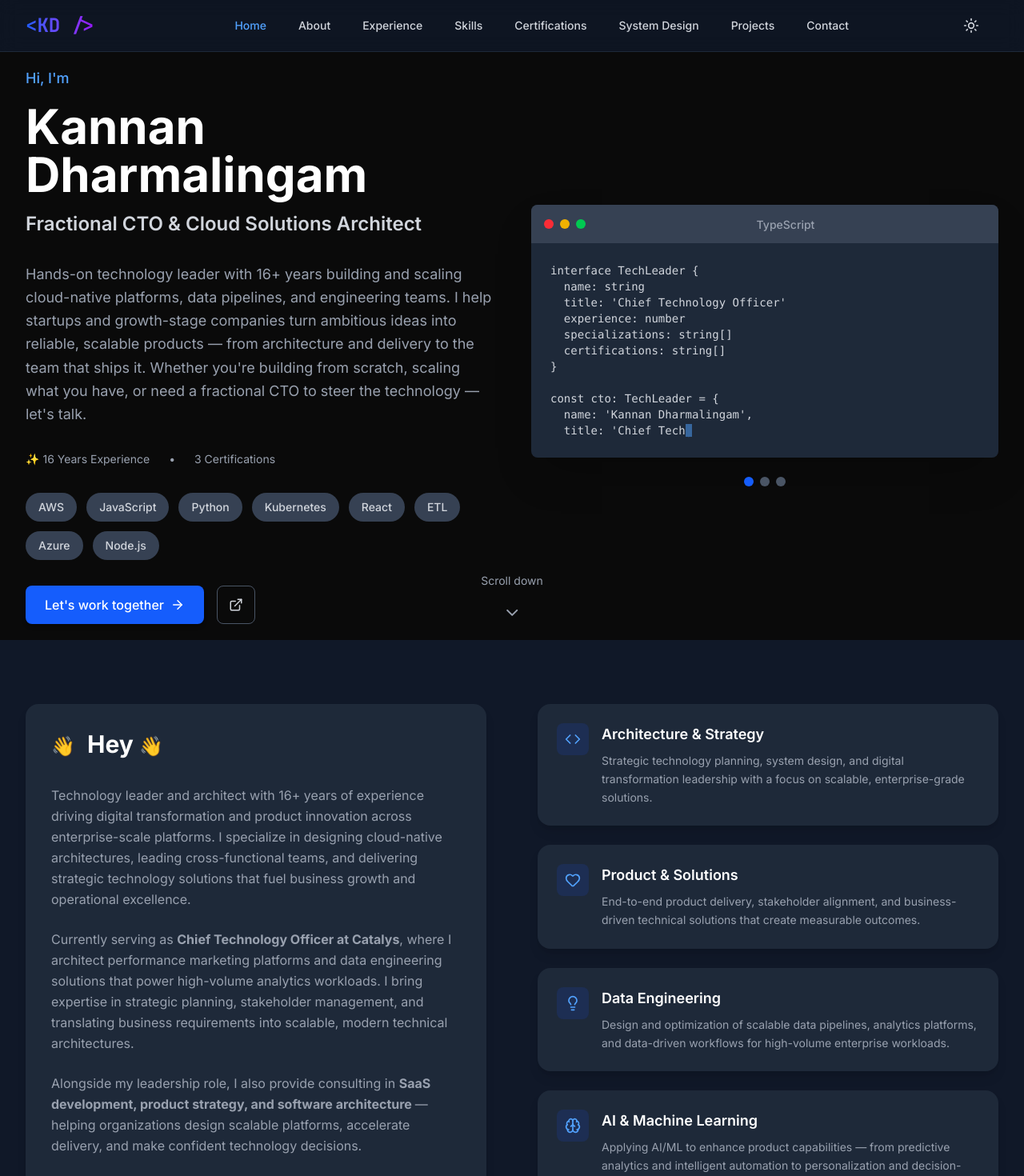
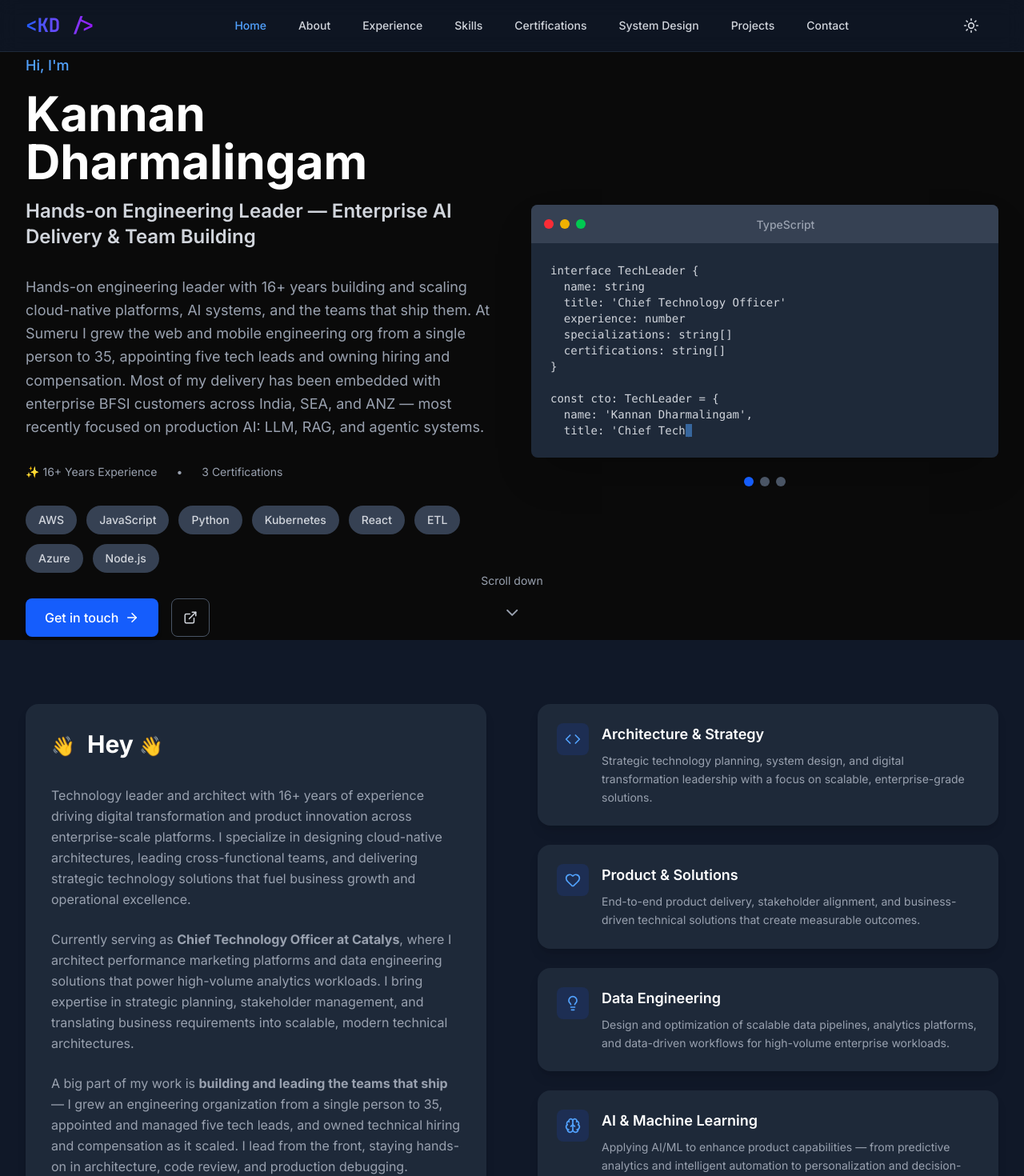
Before and after one commit to kannajune/kannajune.github.io, a Next.js app in the folder portfolio/: page / in a window 1280 px wide. Shown: the top 1470 px of the page at 80% size. Built offline with nearby package versions, Linux system fonts and the light colour scheme.

Commit message:
Content update

```diff
--- a/portfolio/src/app/layout.tsx
+++ b/portfolio/src/app/layout.tsx
@@ -16,20 +16,18 @@ const jetbrainsMono = JetBrains_Mono({
 
 export const metadata: Metadata = {
   metadataBase: new URL("https://kannajune.github.io"),
-  title: "Kannan Dharmalingam — Fractional CTO, Cloud & AI Solutions Architect",
+  title: "Kannan Dharmalingam — Hands-on Engineering Leader, Enterprise AI Delivery & Team Building",
   description:
-    "Fractional CTO and Cloud Solutions Architect with 16+ years building scalable platforms, agentic AI systems, IoT, and data engineering. Available for fractional CTO, technology consulting, and software architecture advisory.",
+    "Hands-on engineering leader with 16+ years building and scaling cloud-native platforms, agentic AI systems, and the teams that ship them. Enterprise AI delivery, team building, and software architecture.",
   keywords: [
-    "Fractional CTO",
-    "CTO for Hire",
-    "Interim CTO",
-    "Startup CTO",
-    "Technical Advisor",
-    "Technical Co-founder",
-    "CTO Consulting",
-    "Technology Consultant",
-    "Software Architecture Consulting",
-    "Freelance CTO",
+    "Engineering Leader",
+    "Head of Engineering",
+    "VP Engineering",
+    "Director of Engineering",
+    "Engineering Manager",
+    "Team Building",
+    "Enterprise AI Delivery",
+    "Chief Technology Officer",
     "Cloud Solutions Architect",
     "AWS Certified Solutions Architect",
     "AWS DevOps Engineer",
@@ -70,15 +68,15 @@ export const metadata: Metadata = {
     locale: "en_US",
     url: "https://kannajune.github.io",
     siteName: "Kannan Dharmalingam",
-    title: "Kannan Dharmalingam — Fractional CTO, Cloud & AI Solutions Architect",
+    title: "Kannan Dharmalingam — Hands-on Engineering Leader, Enterprise AI Delivery & Team Building",
     description:
-      "16+ years building scalable platforms, agentic AI systems, IoT, and data engineering. Available for fractional CTO, technology consulting, and architecture advisory.",
+      "16+ years building and scaling cloud-native platforms, agentic AI systems, and the teams that ship them. Enterprise AI delivery and team building.",
   },
   twitter: {
     card: "summary_large_image",
-    title: "Kannan Dharmalingam — Fractional CTO & Cloud/AI Solutions Architect",
+    title: "Kannan Dharmalingam — Hands-on Engineering Leader, Enterprise AI & Team Building",
     description:
-      "16+ years building scalable platforms, agentic AI, IoT, and data engineering. Fractional CTO, consulting & architecture advisory.",
+      "16+ years building and scaling cloud-native platforms, agentic AI systems, and the teams that ship them. Enterprise AI delivery and team building.",
     creator: "@kannajune",
   },
 };
--- a/portfolio/src/components/about-section.tsx
+++ b/portfolio/src/components/about-section.tsx
@@ -80,9 +80,10 @@ export function AboutSection() {
               </p>
 
               <p>
-                Alongside my leadership role, I also provide consulting in <b>SaaS development, product strategy, and
-                software architecture </b> — helping organizations design scalable platforms, accelerate delivery, and
-                make confident technology decisions.
+                A big part of my work is <b>building and leading the teams that ship</b> — I grew an engineering
+                organization from a single person to 35, appointed and managed five tech leads, and owned technical
+                hiring and compensation as it scaled. I lead from the front, staying hands-on in architecture, code
+                review, and production debugging.
               </p>
 
               <p>
--- a/portfolio/src/components/contact-section.tsx
+++ b/portfolio/src/components/contact-section.tsx
@@ -124,12 +124,12 @@ export function ContactSection() {
           className="text-center mb-16"
         >
           <h2 className="text-4xl font-bold text-gray-900 dark:text-white mb-4">
-            Let's Work Together
+            Contact
           </h2>
           <div className="w-20 h-1 bg-gradient-to-r from-blue-600 to-purple-600 rounded-full mx-auto mb-6" />
           <p className="text-lg text-gray-600 dark:text-gray-400 max-w-3xl mx-auto">
-            I'm always interested in new opportunities and exciting projects.
-            Let's discuss how we can bring your ideas to life!
+            The best way to reach me is by email or LinkedIn. Happy to talk through the
+            work below.
           </p>
         </motion.div>
 
--- a/portfolio/src/components/experience-section.tsx
+++ b/portfolio/src/components/experience-section.tsx
@@ -45,9 +45,13 @@ const experiences = [
     title: "Deputy Chief Technology Officer",
     company: "Sumeru Enterprise Tiger Business Solutions",
     location: "Bengaluru, India",
-    period: "Jan 2016 - Dec 2022",
-    description: "Progressed from Senior Software Engineer to Deputy CTO over 7 years, leading technical architecture and full-stack development teams. Spearheaded enterprise-scale SaaS development, mobile applications, and major technology migrations while managing a development team.",
+    period: "Jan 2016 - Jan 2023",
+    description: "Joined as a senior engineer and built the web and mobile engineering organization from a single person to 35 over seven years — appointing and managing five tech leads and owning technical hiring, interview design, and compensation decisions. Progressed to Deputy CTO, leading from the front on architecture, code review, and production debugging while delivering enterprise-scale SaaS and mobile platforms.",
     achievements: [
+      "Grew the web and mobile engineering organization from a single engineer to 35 people over seven years, building out front-end, mobile, and QA teams as the org scaled",
+      "Appointed and managed five tech leads reporting directly to me, setting team structure, review cadence, and career development",
+      "Owned technical hiring end to end as the team scaled — designed the interview process and question sets, ran the technical round personally, and made final compensation and headcount decisions",
+      "Delivered for enterprise clients including Toyota, DBS Bank, TATA Capital, Amex, IDFC First Bank, Federal Bank, AU Bank, and Volkswagen, with delivery spanning India, South-East Asia, ANZ, and North Asia",
       "Led cross-functional development teams, driving architectural decisions for frontend and mobile platforms while consistently delivering secure, high-quality products",
       "Architected and built comprehensive frontend and mobile application frameworks, serving as key decision-maker for technology stack and implementation strategies",
       "Spearheaded migration of legacy Angular 1.5 system to Angular 14, significantly improving application performance, security, and maintainability for enterprise applications",
--- a/portfolio/src/components/hero-section.tsx
+++ b/portfolio/src/components/hero-section.tsx
@@ -153,7 +153,7 @@ export function HeroSection() {
                 transition={{ delay: 0.4 }}
                 className="text-xl sm:text-2xl font-semibold text-gray-700 dark:text-gray-300"
               >
-                Fractional CTO & Cloud Solutions Architect
+                Hands-on Engineering Leader — Enterprise AI Delivery & Team Building
               </motion.h2>
             </div>
 
@@ -163,12 +163,12 @@ export function HeroSection() {
               transition={{ delay: 0.5 }}
               className="text-lg text-gray-600 dark:text-gray-400 max-w-2xl leading-relaxed"
             >
-              Hands-on technology leader with 16+ years building and scaling cloud-native
-              platforms, data pipelines, and engineering teams. I help startups and
-              growth-stage companies turn ambitious ideas into reliable, scalable products —
-              from architecture and delivery to the team that ships it. Whether you're
-              building from scratch, scaling what you have, or need a fractional CTO to steer
-              the technology — let's talk.
+              Hands-on engineering leader with 16+ years building and scaling cloud-native
+              platforms, AI systems, and the teams that ship them. At Sumeru I grew the web
+              and mobile engineering org from a single person to 35, appointing five tech
+              leads and owning hiring and compensation. Most of my delivery has been embedded
+              with enterprise BFSI customers across India, SEA, and ANZ — most recently
+              focused on production AI: LLM, RAG, and agentic systems.
             </motion.p>
 
             {/* Stats */}
@@ -180,7 +180,7 @@ export function HeroSection() {
             >
               <div className="flex items-center">
                 <span className="text-yellow-500 mr-1">✨</span>
-                <span>16 Years Experience</span>
+                <span>16+ Years Experience</span>
               </div>
               <span>•</span>
               <div>3 Certifications</div>
@@ -214,7 +214,7 @@ export function HeroSection() {
                 onClick={scrollToContact}
                 className="inline-flex items-center gap-2 px-6 py-3 bg-blue-600 hover:bg-blue-700 text-white rounded-lg font-medium transition-all duration-300 shadow-md hover:shadow-lg"
               >
-                Let's work together
+                Get in touch
                 <ArrowRight size={18} />
               </button>
 
--- a/portfolio/src/components/skills-section.tsx
+++ b/portfolio/src/components/skills-section.tsx
@@ -190,6 +190,7 @@ export function SkillsSection() {
                     <h4 className="text-xs font-medium text-gray-900 dark:text-white text-center mb-1">
                       {skill.name}
                     </h4>
+                    {/* Skill-level badges hidden for now — re-enable later.
                     <span className={`px-2 py-1 text-xs rounded-full font-medium ${
                       skill.level === 'Expert'
                         ? 'bg-purple-100 text-purple-800 dark:bg-purple-900 dark:text-purple-200'
@@ -199,6 +200,7 @@ export function SkillsSection() {
                     }`}>
                       {skill.level}
                     </span>
+                    */}
                   </motion.div>
                 ))}
               </div>
@@ -241,6 +243,7 @@ export function SkillsSection() {
                     <h4 className="text-xs font-medium text-gray-900 dark:text-white text-center mb-1">
                       {skill.name}
                     </h4>
+                    {/* Skill-level badges hidden for now — re-enable later.
                     <span className={`px-2 py-1 text-xs rounded-full font-medium ${
                       skill.level === 'Expert'
                         ? 'bg-purple-100 text-purple-800 dark:bg-purple-900 dark:text-purple-200'
@@ -250,6 +253,7 @@ export function SkillsSection() {
                     }`}>
                       {skill.level}
                     </span>
+                    */}
                   </motion.div>
                 ))}
               </div>
@@ -277,7 +281,7 @@ export function SkillsSection() {
           <div className="grid grid-cols-2 md:grid-cols-4 gap-8 text-center">
             <div>
               <div className="text-3xl font-bold text-blue-600 dark:text-blue-400 mb-2">
-                15+
+                16+
               </div>
               <div className="text-gray-600 dark:text-gray-400">
                 Years Experience
@@ -301,7 +305,7 @@ export function SkillsSection() {
             </div>
             <div>
               <div className="text-3xl font-bold text-orange-600 dark:text-orange-400 mb-2">
-                50+
+                35
               </div>
               <div className="text-gray-600 dark:text-gray-400">
                 Team Members Led
```
